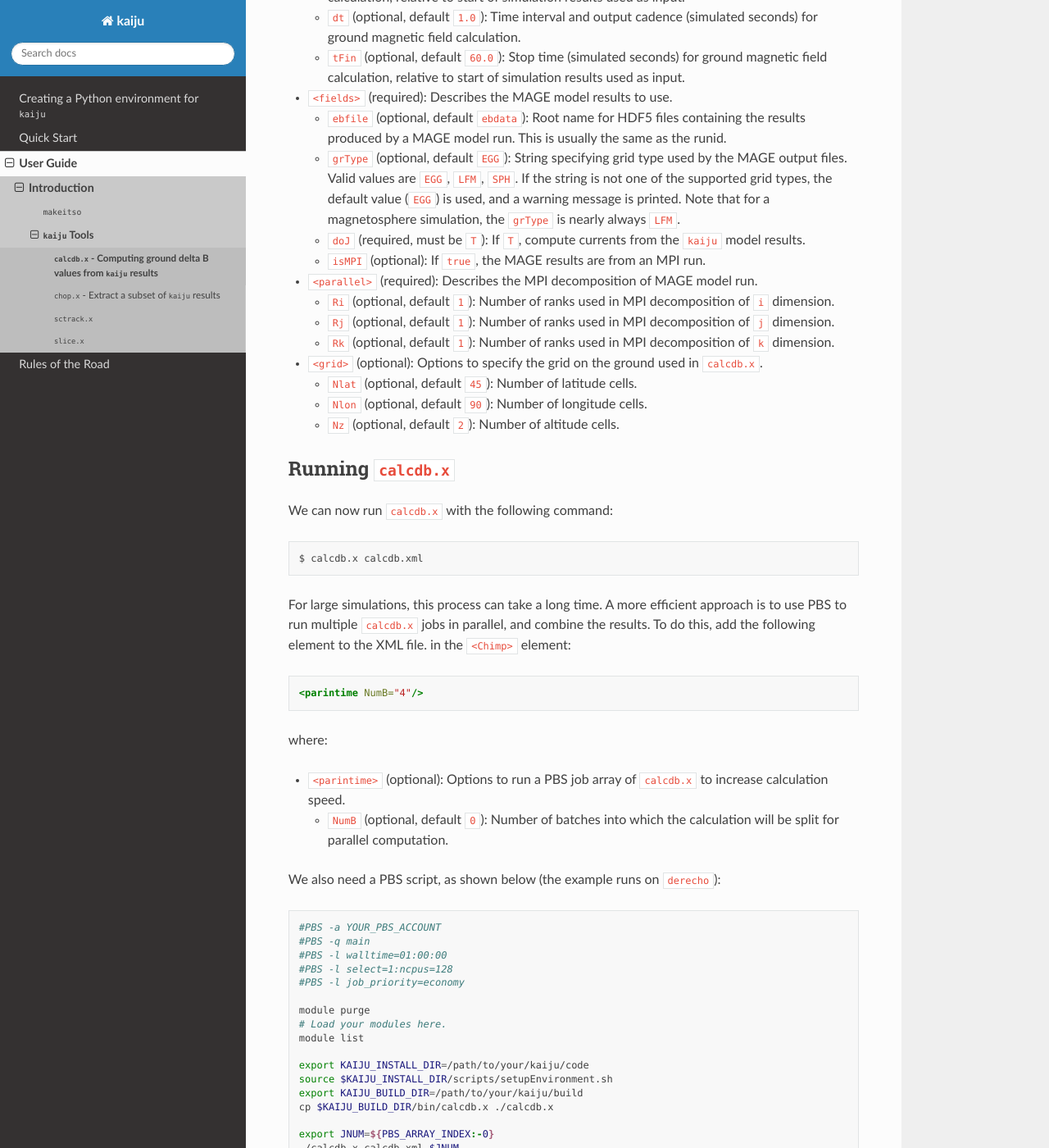
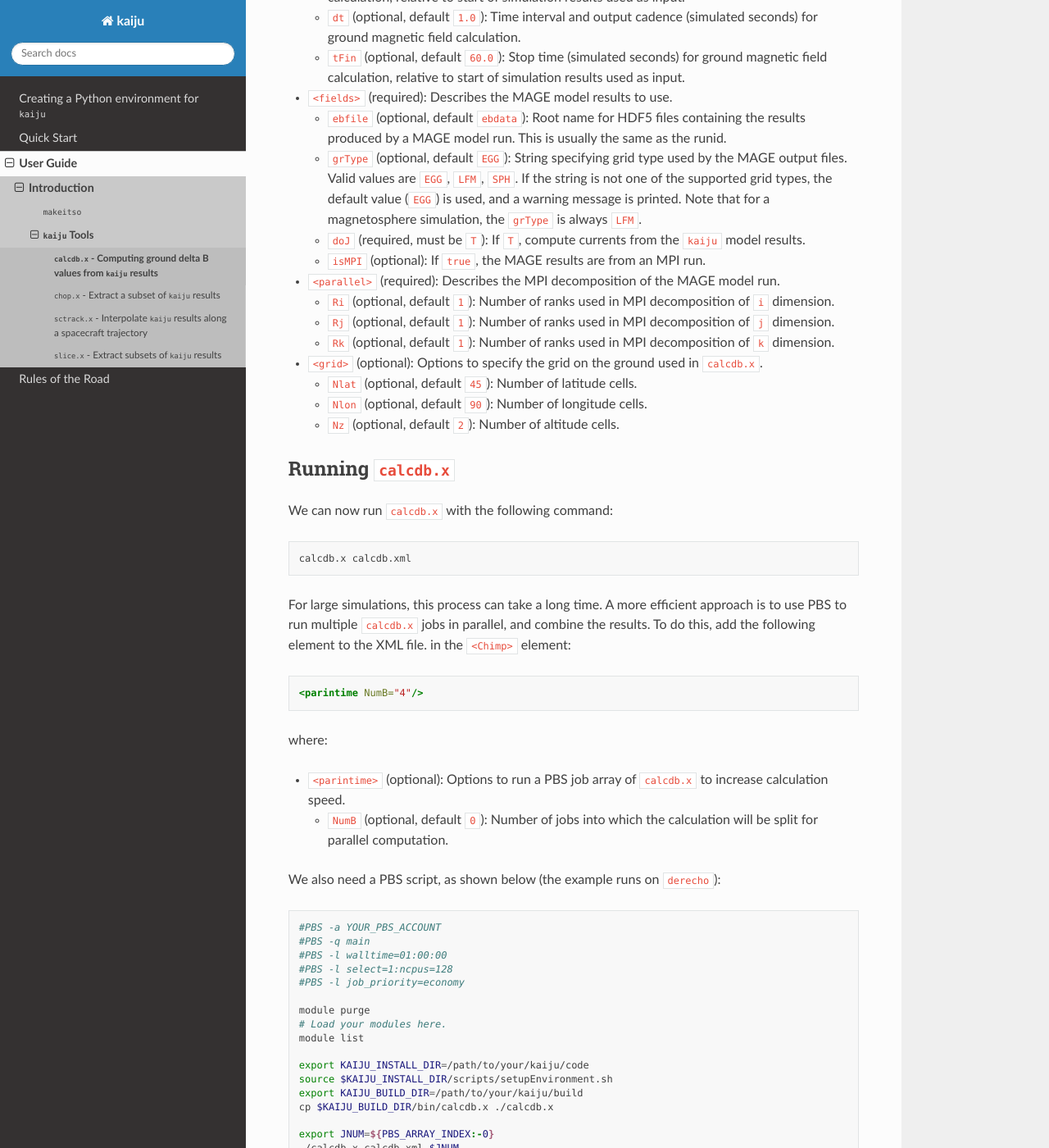
Before and after one commit to rgorby/MAGE, a Sphinx documentation site: the page built from docs/source/userGuide/kaijuTools/calcdb.rst, in a window 1280 px wide and 1400 px high, scrolled down 1536 px. Shown: the whole window at 82% size. Built offline with Sphinx 7.4.7 and the Read the Docs theme 3.1.0, drawn with Linux system fonts in a browser that asks for light colours.

Commit message:
Minor cleanup.

```diff
--- a/docs/source/userGuide/kaijuTools/calcdb.rst
+++ b/docs/source/userGuide/kaijuTools/calcdb.rst
@@ -1,15 +1,17 @@
 ``calcdb.x`` - Computing ground delta B values from ``kaiju`` results
----------------------------------------------------------------------
+=====================================================================
+
 
 Introduction
-============
+------------
 
 The tool ``calcdb.x`` is a compiled Fortran program which uses the output from
 a ``kaiju`` magnetosphere simulation to compute the values of the ground
 magnetic field disturbance.
 
+
 Before you start
-================
+----------------
 
 In order to use ``calcdb.x``, you need the following:
 
@@ -20,8 +22,9 @@
 
 * (optional) A PBS job file to run ``calcdb.x``.
 
+
 ``kaiju`` magnetosphere result files
-====================================
+------------------------------------
 
 Any set of ``kaiju`` magnetosphere results can be used. This documentation
 assumes you used the MPI version the the ``kaiju`` software, e.g.
@@ -30,8 +33,9 @@
 
 Assume all result files are in the current directory.
 
+
 The XML file for ``calcdb.x``
-=============================
+-----------------------------
 
 The XML file read by ``calcdb.x`` should look something like this (file
 ``calcdb.xml``):
@@ -95,14 +99,14 @@
     by the MAGE output files. Valid values are ``EGG``, ``LFM``, ``SPH``. If
     the string is not one of the supported grid types, the default value
     (``EGG``) is used, and a warning message is printed. Note that for a
-    magnetosphere simulation, the ``grType`` is nearly always ``LFM``.
+    magnetosphere simulation, the ``grType`` is always ``LFM``.
 
   * ``doJ`` (required, must be ``T``): If ``T``, compute currents from the
     ``kaiju`` model results.
 
   * ``isMPI`` (optional): If ``true``, the MAGE results are from an MPI run.
 
-* ``<parallel>`` (required): Describes the MPI decomposition of MAGE model
+* ``<parallel>`` (required): Describes the MPI decomposition of the MAGE model
   run.
 
   * ``Ri`` (optional, default ``1``): Number of ranks used in MPI
@@ -123,14 +127,15 @@
 
   * ``Nz`` (optional, default ``2``): Number of altitude cells.
 
+
 Running ``calcdb.x``
-====================
+--------------------
 
 We can now run ``calcdb.x`` with the following command:
 
 .. code-block:: bash
 
-  $ calcdb.x calcdb.xml
+  calcdb.x calcdb.xml
 
 For large simulations, this process can take a long time. A more efficient
 approach is to use PBS to run multiple ``calcdb.x`` jobs in parallel, and
@@ -146,7 +151,7 @@
 * ``<parintime>`` (optional): Options to run a PBS job array of ``calcdb.x``
   to increase calculation speed.
 
-  * ``NumB`` (optional, default ``0``): Number of batches into which the
+  * ``NumB`` (optional, default ``0``): Number of jobs into which the
     calculation will be split for parallel computation.
 
 We also need a PBS script, as shown below (the example runs on ``derecho``):
@@ -179,7 +184,7 @@
 
 .. note::
 
-  The second digit in ``J 1-4`` must match the value of ``NumB`` in the XML
+  The second digit in ``-J 1-4`` must match the value of ``NumB`` in the XML
   file.
 
 When the calculation has finished, your directory will contain a set of files
@@ -187,7 +192,7 @@
 
 .. code-block:: bash
 
-  $ ls -1 *.deltab.h5
+  ls -1 *.deltab.h5
   geospace.0001.deltab.h5
   geospace.0002.deltab.h5
   geospace.0003.deltab.h5
@@ -198,7 +203,7 @@
 
 .. code-block:: bash
 
-  $ pitmerge.py -runid geospace
+  pitmerge.py -runid geospace
 
 where ``runid`` is the runid for the ``kaiju`` run being used for the
 calculation. This command will create the file ``geospace.deltab.h5``, which
--- a/docs/source/userGuide/kaijuTools/index.rst
+++ b/docs/source/userGuide/kaijuTools/index.rst
@@ -1,5 +1,5 @@
 ``kaiju`` Tools
----------------
+===============
 
 These pages document the use of a set of compiled tools that come with the
 ``kaiju`` software.
--- a/docs/source/userGuide/kaijuTools/sctrack.rst
+++ b/docs/source/userGuide/kaijuTools/sctrack.rst
@@ -1,2 +1,2 @@
-``sctrack.x``
--------------
+``sctrack.x`` - Interpolate ``kaiju`` results along a spacecraft trajectory
+===========================================================================
--- a/docs/source/userGuide/kaijuTools/slice.rst
+++ b/docs/source/userGuide/kaijuTools/slice.rst
@@ -1,2 +1,2 @@
-``slice.x``
------------
+``slice.x`` - Extract subsets of ``kaiju`` results
+==================================================
```
Also changed, not shown: docs/source/userGuide/kaijuTools/chop.rst (+9 -5 lines).
